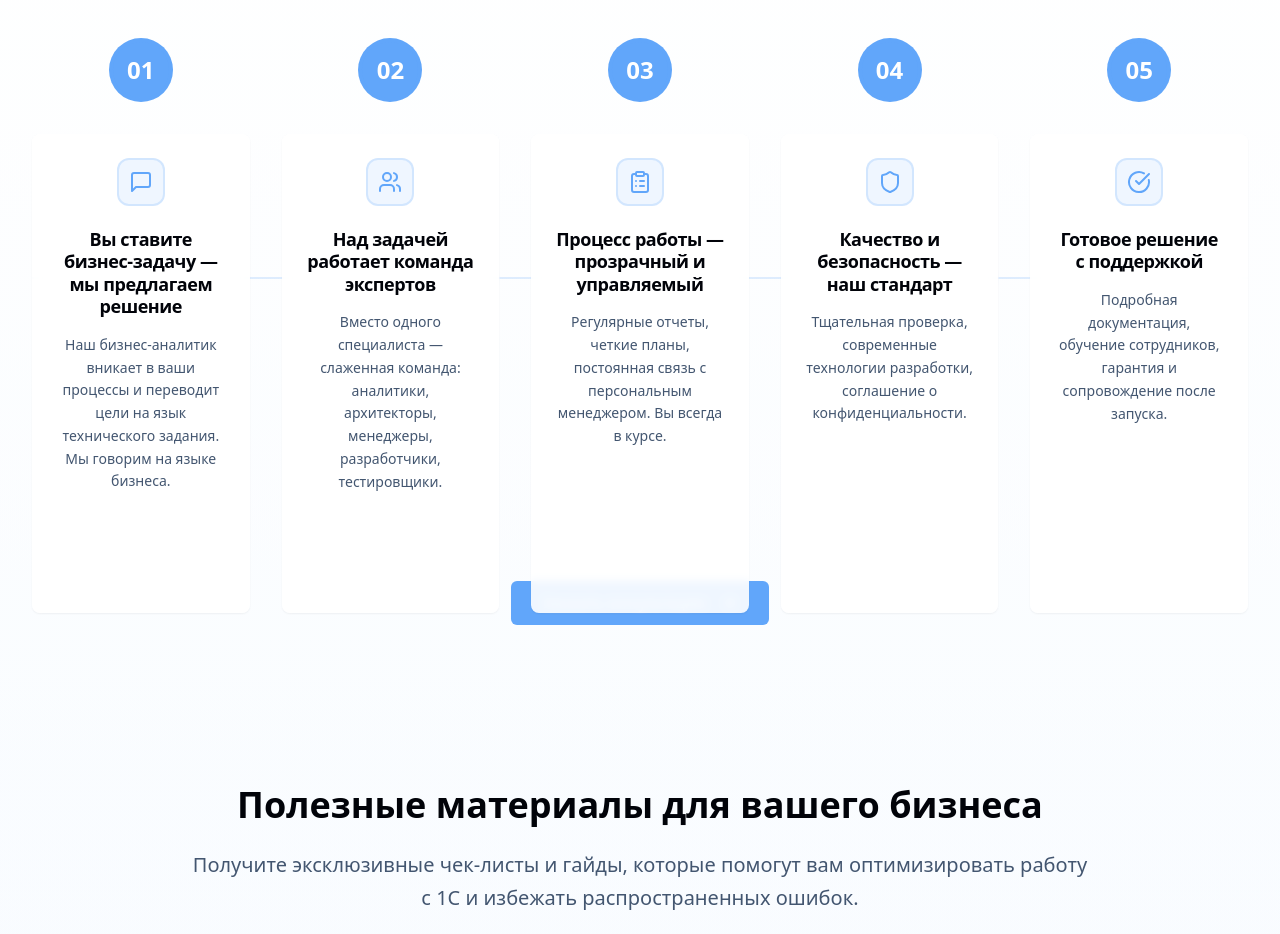
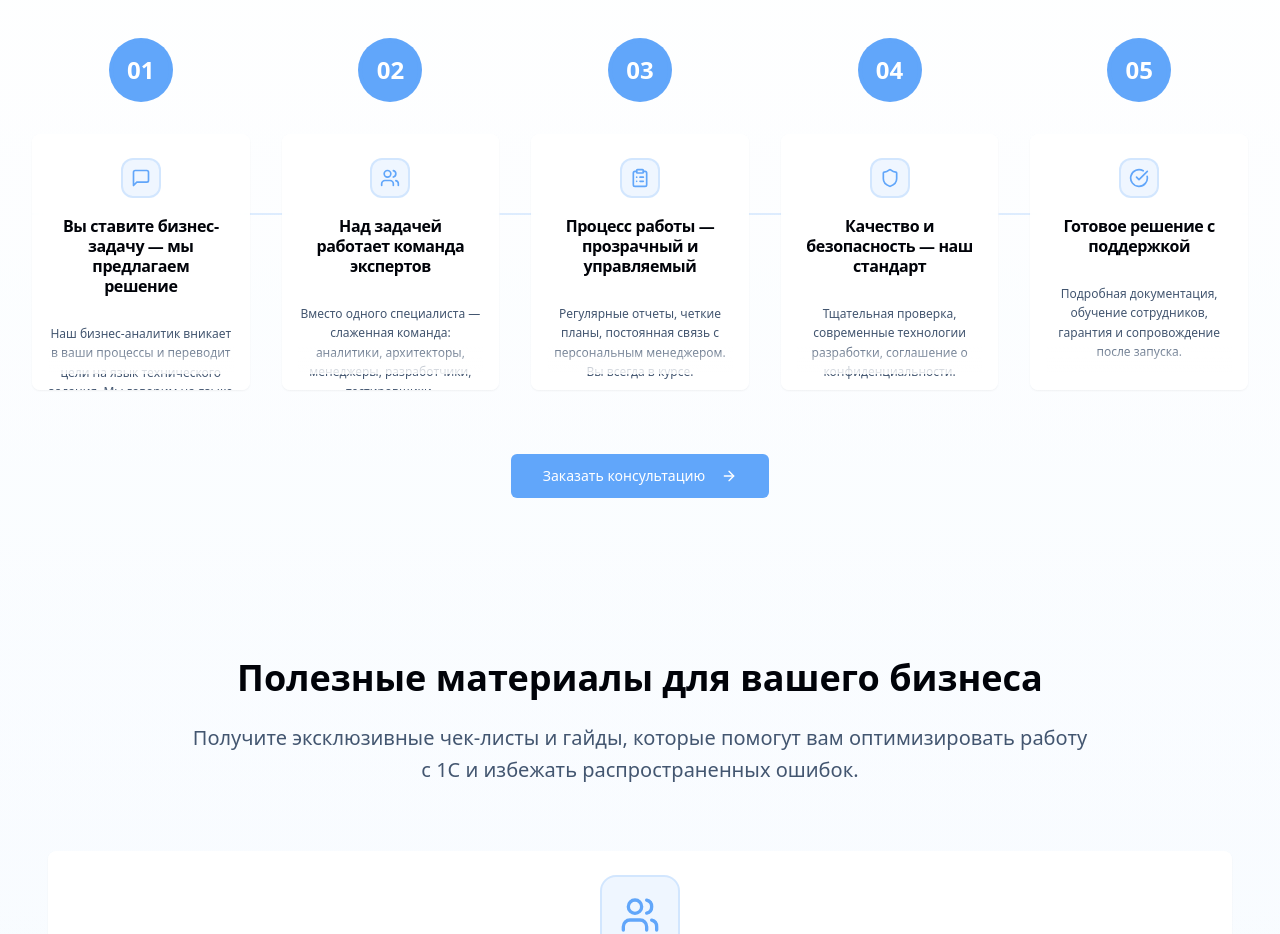
Before and after one commit to team500-top/s-guru-solution, a React (Vite) app: page / in a window 1280 px wide. Shown: the part 7220-8154 px from the top of the page. Built offline with nearby package versions, Linux system fonts and the light colour scheme.

Commit message:
Fix Process section and Hero button
Adjusted process section cards to be smaller and added a fade effect for long text. Ensured all cards are the same size. The "Our Cases" button in the Hero section now correctly links to the cases section anchor.

```diff
--- a/src/components/sections/Process.tsx
+++ b/src/components/sections/Process.tsx
@@ -64,20 +64,23 @@ const Process = () => {
                   {step.number}
                 </div>
 
-                <Card className="hover:shadow-xl hover:-translate-y-1 transition-all duration-300 border-0 shadow-medium bg-background/90 backdrop-blur-sm h-full flex flex-col">
-                  <CardHeader className="pb-4 text-center">
-                    <div className="w-12 h-12 bg-primary/10 border-2 border-primary/20 rounded-xl flex items-center justify-center mx-auto mb-4">
-                      <step.icon className="h-6 w-6 text-primary" />
+                <Card className="hover:shadow-xl hover:-translate-y-1 transition-all duration-300 border-0 shadow-medium bg-background/90 backdrop-blur-sm h-64 flex flex-col">
+                  <CardHeader className="pb-3 text-center">
+                    <div className="w-10 h-10 bg-primary/10 border-2 border-primary/20 rounded-xl flex items-center justify-center mx-auto mb-3">
+                      <step.icon className="h-5 w-5 text-primary" />
                     </div>
-                    <CardTitle className="text-lg font-semibold text-foreground leading-tight">
+                    <CardTitle className="text-base font-semibold text-foreground leading-tight mb-2">
                       {step.title}
                     </CardTitle>
                   </CardHeader>
 
-                  <CardContent className="text-center flex-grow">
-                    <p className="text-sm text-muted-foreground leading-relaxed">
-                      {step.description}
-                    </p>
+                  <CardContent className="text-center flex-grow relative overflow-hidden p-4">
+                    <div className="relative h-full">
+                      <p className="text-xs text-muted-foreground leading-relaxed">
+                        {step.description}
+                      </p>
+                      <div className="absolute bottom-0 left-0 right-0 h-8 bg-gradient-to-t from-background/90 to-transparent pointer-events-none"></div>
+                    </div>
                   </CardContent>
                 </Card>
               </div>
```
